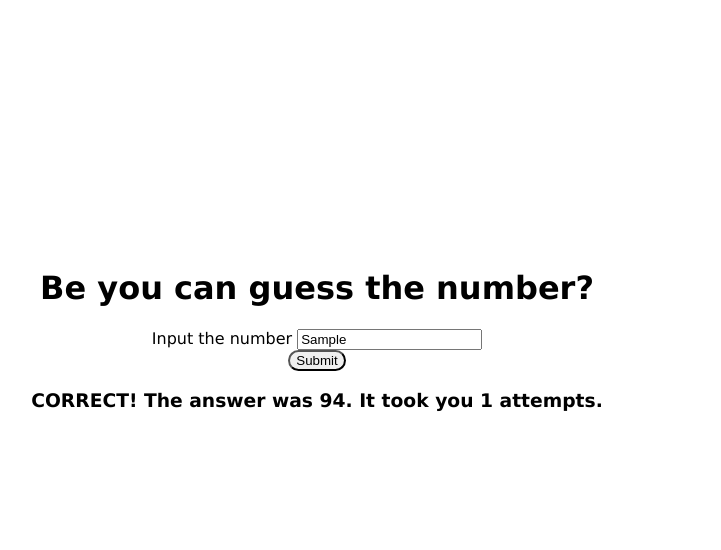
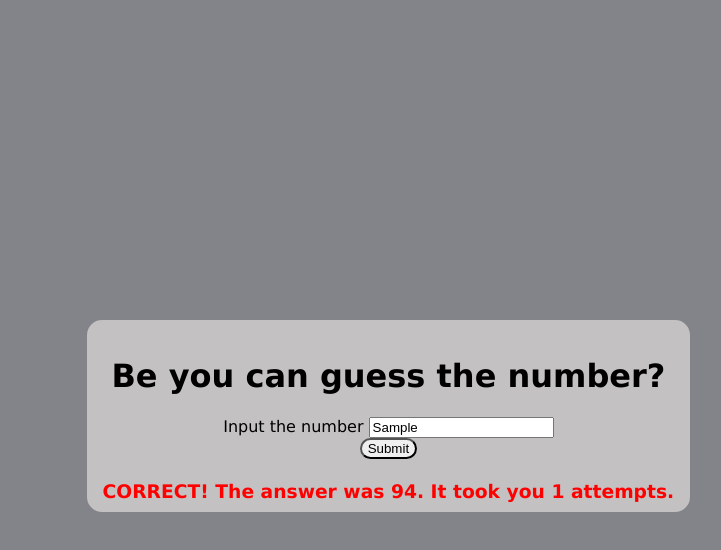
Before and after one commit to Dnreikronos/numberGuessing, a plain HTML site: page index.html in a window 1280 px wide. Both pictures are taken after typing "Sample" into the empty fields and a click on the button "Submit". Shown: the whole page, without its empty margins (323-1044 px from the left). Drawn offline with Linux system fonts and the light colour scheme.

Commit message:
Did some ajustments in Css

```diff
--- a/index.html
+++ b/index.html
@@ -7,14 +7,16 @@
     <link rel="stylesheet" href="style.css" />
   </head>
   <body>
-    <h1 id="myH1">Be you can guess the number?</h1>
+    <div id="container">
+      <h1 id="myH1">Be you can guess the number?</h1>
 
-    <label id="myLabel" for="">Input the number</label>
-    <input id="myNumber" type="text" /> <br />
-    <button id="submitBtn">Submit</button>
+      <label id="myLabel" for="">Input the number</label>
+      <input id="myNumber" type="text" /> <br />
+      <button id="submitBtn">Submit</button>
 
-    <h3 id="myH3"></h3>
-
+      <h5 id="myH5"></h5>
+      <h3 id="myH3"></h3>
+    </div>
     <script src="index.js"></script>
   </body>
 </html>
--- a/index.js
+++ b/index.js
@@ -6,7 +6,7 @@ let attempts = 0;
 
 let myLabel = document.getElementById("myLabel");
 
-
+let myH5 = document.getElementById("myH5");
 let myH3 = document.getElementById("myH3");
 let running ;
 
@@ -16,22 +16,23 @@ submitBtn.onclick =  function() {
     let myNumber = document.getElementById("myNumber").value;
     running = true;
 
-    console.log(correctAnswer);
-
     while(running){
 
         if (myNumber < minNum || myNumber > maxNum) {
             window.alert("Please enter a valid number!");
+            document.reset();
         }
         else{
             attempts ++;
             if(myNumber < correctAnswer){
                 myH3.innerHTML = (`TO LOW! TRY AGAIN`);
                 document.reset();
+                myH5.innerHTML = `Attempts : ${attempts}`
 
             }
             else if(myNumber > correctAnswer){
                 myH3.innerHTML = (`TO HIGH! TRY AGAIN`);
+                myH5.innerHTML = `Attempts : ${attempts}`
                 document.reset();
             }
             else{
--- a/style.css
+++ b/style.css
@@ -1,7 +1,21 @@
-body {
-    text-align: center;
-    font-family: Verdana;
-    padding: 15em;
+
+body{
+    background-color: rgb(131, 131, 138) ;
+}
+
+div{
+   font-family: Verdana;
+   border: solid 3px;
+   padding: 1em;
+   place-items: center;
+   text-align: center;
+   height: 10em;
+   position: absolute;
+   top: 40%;
+   left: 32%;
+   background-color: rgb(195, 193, 193);
+   border-radius: 15px;
+   border-style: hidden;
 }
 
 #submitBtn{
@@ -10,9 +24,17 @@ body {
 
 #myLabel {
     border-radius: 15px;
+    color: black;
 }
 
 #submitBtn:hover{
     background-color: rgb(100, 97, 97);
-    color: aliceblue;
+    color: rgb(255, 255, 255);
 }
+#myH1{
+    color: black;
+}
+
+#myH3{
+    color: red;
+}
```
